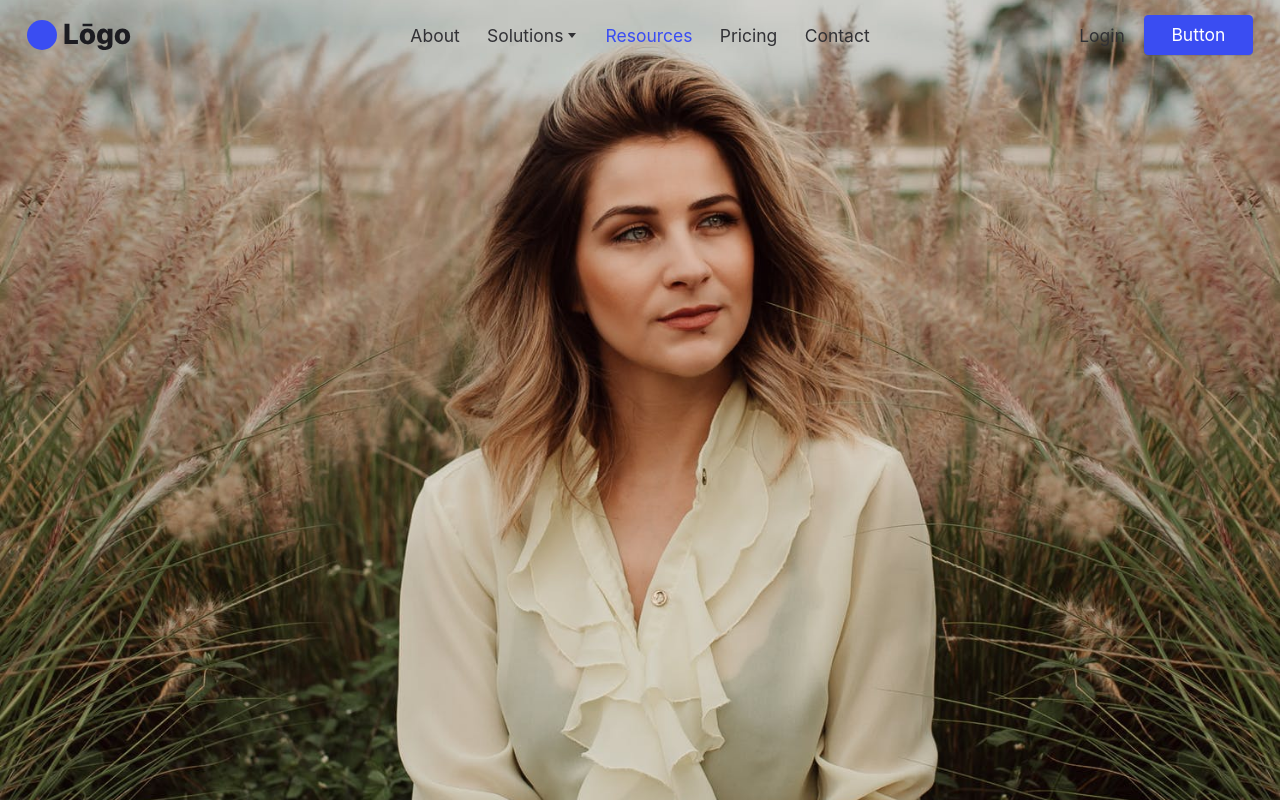
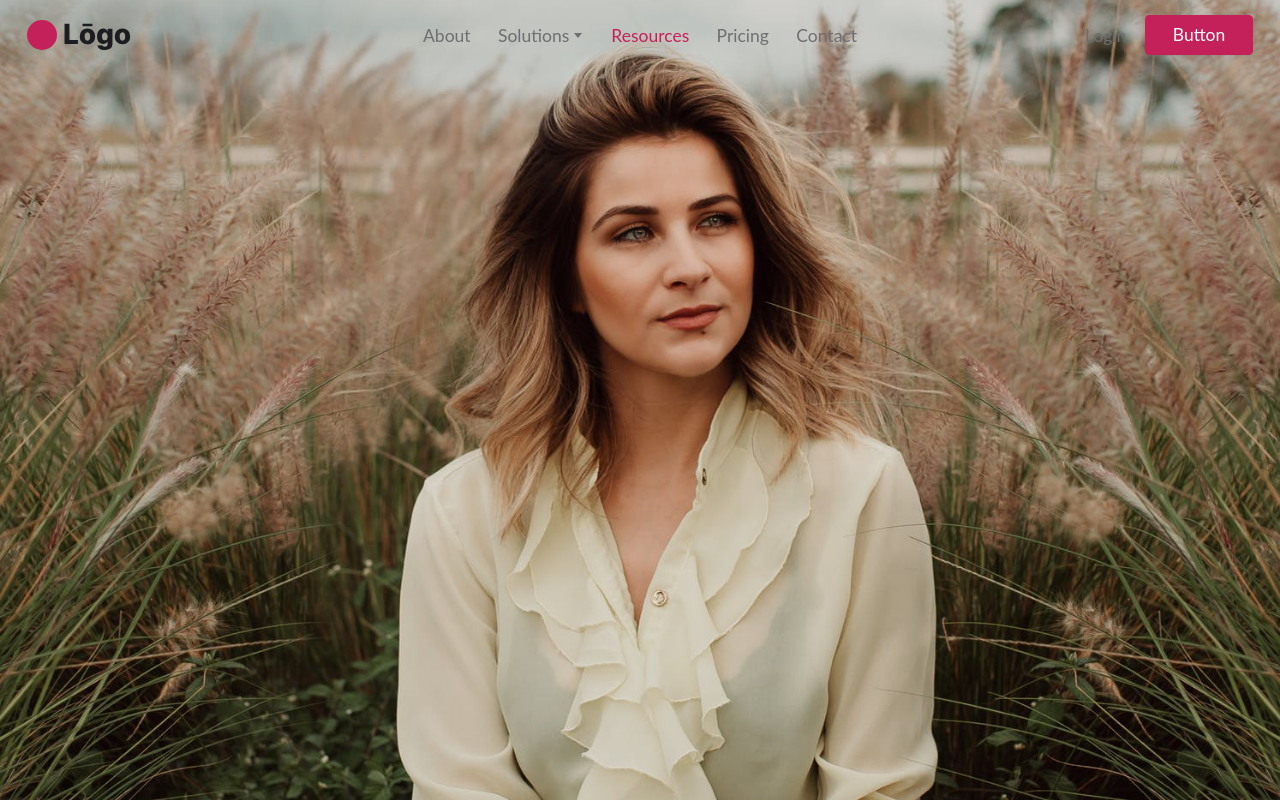
Before and after one commit to mrsmith123/finest-cms, a website: page main/index.html in a window 1280 px wide. Shown: the top 800 px of the page. Drawn offline with Linux system fonts and the light colour scheme.

Commit message:
Change color and font scheme
Sitewide color change and font changed to Lato

```diff
--- a/main/assets/css/custom-style/_colors.scss
+++ b/main/assets/css/custom-style/_colors.scss
@@ -6,11 +6,11 @@
 
 :root, [data-theme="default"] {
   // main
-  @include defineColorHSL(--color-primary-darker, 234, 88%, 39%);
-  @include defineColorHSL(--color-primary-dark, 234, 88%, 49%);
-  @include defineColorHSL(--color-primary, 234, 88%, 59%);
-  @include defineColorHSL(--color-primary-light, 234, 88%, 69%);
-  @include defineColorHSL(--color-primary-lighter, 234, 88%, 79%);
+  @include defineColorHSL(--color-primary-darker, 339, 71%, 25%);
+  @include defineColorHSL(--color-primary-dark, 339, 71%, 35%);
+  @include defineColorHSL(--color-primary, 339, 71%, 45%);
+  @include defineColorHSL(--color-primary-light, 339, 71%, 55%);
+  @include defineColorHSL(--color-primary-lighter, 339, 71%, 65%);
 
   @include defineColorHSL(--color-accent-darker, 349, 75%, 31%);
   @include defineColorHSL(--color-accent-dark, 349, 75%, 41%);
@@ -18,7 +18,7 @@
   @include defineColorHSL(--color-accent-light, 349, 75%, 61%);
   @include defineColorHSL(--color-accent-lighter, 349, 75%, 71%);
 
-  @include defineColorHSL(--color-black, 240, 8%, 12%);
+  @include defineColorHSL(--color-black, 240, 8%, 35%);
   @include defineColorHSL(--color-white, 0, 0%, 100%);
 
   // feedback
@@ -42,10 +42,10 @@
 
   // color contrasts
   @include defineColorHSL(--color-bg, 0, 0%, 100%);
-  @include defineColorHSL(--color-contrast-lower, 0, 0%, 95%);
-  @include defineColorHSL(--color-contrast-low, 240, 1%, 83%);
-  @include defineColorHSL(--color-contrast-medium, 240, 1%, 48%);
-  @include defineColorHSL(--color-contrast-high, 240, 4%, 20%);
+  @include defineColorHSL(--color-contrast-lower, 240, 3%, 94%);
+  @include defineColorHSL(--color-contrast-low, 0, 0%, 97%);
+  @include defineColorHSL(--color-contrast-medium, 240, 2%, 61%);
+  @include defineColorHSL(--color-contrast-high, 240, 2%, 44%);
   @include defineColorHSL(--color-contrast-higher, 240, 8%, 12%);
 }
 
--- a/main/assets/css/custom-style/_typography.scss
+++ b/main/assets/css/custom-style/_typography.scss
@@ -6,13 +6,13 @@
 
 :root {
   // font family
-  --font-primary: Inter, sans-serif;
+  --font-primary: lato, sans-serif;
 
   // body font size
   --text-base-size: 1em;
 
   // type scale
-  --text-scale-ratio: 1.3;
+  --text-scale-ratio: 1.2;
   --text-xs: calc((1em / var(--text-scale-ratio)) / var(--text-scale-ratio));
   --text-sm: calc(var(--text-xs) * var(--text-scale-ratio));
   --text-md: calc(var(--text-sm) * var(--text-scale-ratio) * var(--text-scale-ratio));
@@ -23,7 +23,7 @@
 
   // line-height
   --body-line-height: 1.4;
-  --heading-line-height: 1.2;
+  --heading-line-height: 1.3;
 
   // capital letters - used in combo with the lhCrop mixin
   --font-primary-capital-letter: 1;
```
Also changed, not shown: main/assets/css/style-fallback.css, main/assets/css/style.css.
